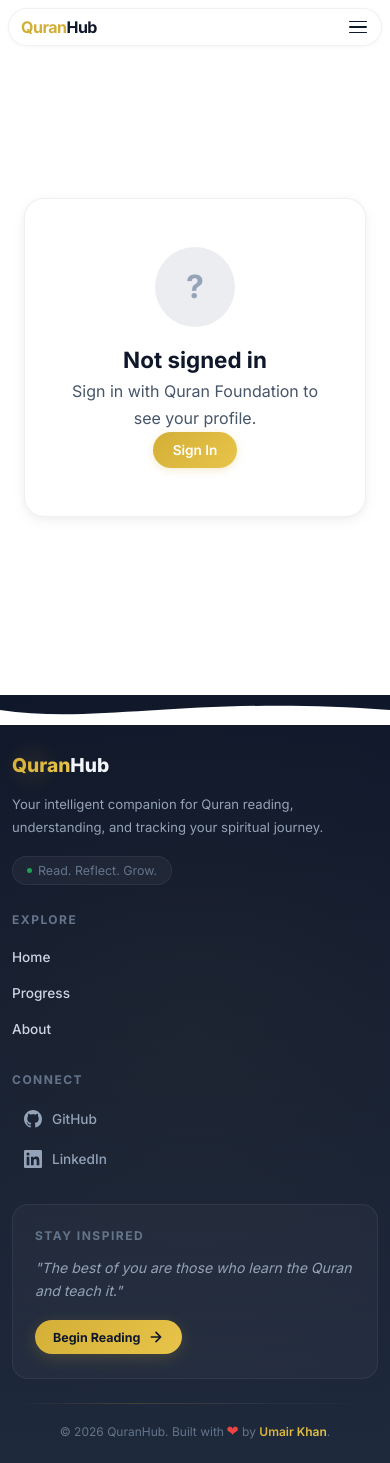
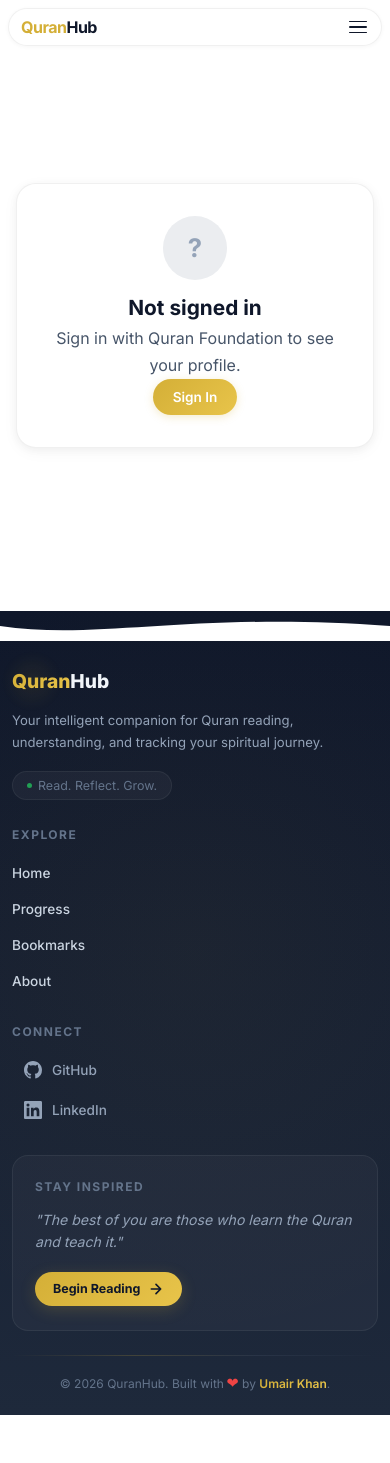
Before and after one commit to umairrrkhan/quran-api-trial, a React (Create React App) app: page /profile in a window 390 px wide. After the commit the page ends 1415 px from the top, so only its background shows below. Built offline with nearby package versions, Linux system fonts and the light colour scheme; no server answers; a web font is replaced by a local one.

Commit message:
Add profile link in mobile menu, responsive profile page

```diff
--- a/src/components/Footer.tsx
+++ b/src/components/Footer.tsx
@@ -61,11 +61,12 @@
             <motion.div className="footer-col" variants={fadeUp}>
               <h4 className="footer-col-title">Explore</h4>
               <motion.div className="footer-col-links" variants={stagger}>
-                {[
-                  { to: '/', label: 'Home' },
-                  { to: '/progress', label: 'Progress' },
-                  { to: '/about', label: 'About' },
-                ].map((link) => (
+                  {[
+                    { to: '/', label: 'Home' },
+                    { to: '/progress', label: 'Progress' },
+                    { to: '/bookmarks', label: 'Bookmarks' },
+                    { to: '/about', label: 'About' },
+                  ].map((link) => (
                   <motion.div key={link.to} variants={slideUp}>
                     <Link to={link.to} className="footer-link">
                       <span className="footer-link-text">{link.label}</span>
--- a/src/components/Navigation.tsx
+++ b/src/components/Navigation.tsx
@@ -94,9 +94,6 @@
                     <Link to="/profile" className="user-dropdown-item" onClick={() => setShowUserMenu(false)}>
                       Profile
                     </Link>
-                    <button className="user-dropdown-item" onClick={() => { login(); setShowUserMenu(false); }}>
-                      Switch Account
-                    </button>
                     <button className="user-dropdown-item" onClick={logout}>
                       Sign Out
                     </button>
@@ -152,6 +149,11 @@
             <Link to="/about" onClick={() => setIsMenuOpen(false)}>
               About
             </Link>
+            {isAuthenticated && (
+              <Link to="/profile" className="mobile-menu-link" onClick={() => setIsMenuOpen(false)}>
+                Profile
+              </Link>
+            )}
             {isAuthenticated ? (
               <button
                 className="mobile-auth-btn"
--- a/src/pages/ProfilePage.css
+++ b/src/pages/ProfilePage.css
@@ -81,3 +81,26 @@
   width: 100%;
   justify-content: center;
 }
+
+@media (max-width: 640px) {
+  .profile-page {
+    padding: 24px 16px;
+    min-height: 70vh;
+  }
+  .profile-card {
+    padding: 32px 24px;
+  }
+  .profile-avatar,
+  .profile-avatar-placeholder {
+    width: 64px;
+    height: 64px;
+    font-size: 1.6rem;
+    margin-bottom: 16px;
+  }
+  .profile-card h2 {
+    font-size: 1.3rem;
+  }
+  .profile-email {
+    font-size: 0.85rem;
+  }
+}
--- a/src/pages/ProfilePage.tsx
+++ b/src/pages/ProfilePage.tsx
@@ -32,7 +32,6 @@
         </div>
 
         <div className="profile-actions">
-          <button className="btn btn-outline" onClick={login}>Switch Account</button>
           <button className="btn btn-primary" onClick={logout}>Sign Out</button>
         </div>
       </div>
```
